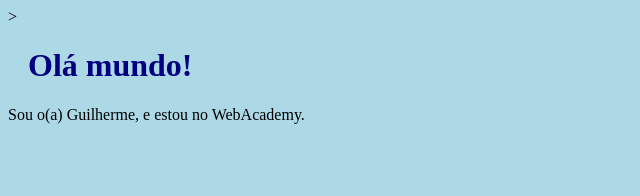
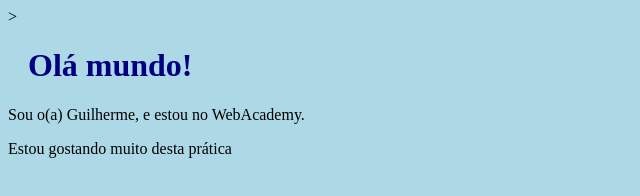
Before and after one commit to Jesus-jpg1/Ola-WebAcademy, a plain HTML site: page index.html in a window 1280 px wide. Shown: the whole page, without its empty margins (0-640 px from the left). Drawn offline with Linux system fonts and the light colour scheme.

Commit message:
Página principal com nova linha

```diff
--- a/index.html
+++ b/index.html
@@ -7,5 +7,6 @@
 <body>
     <h1>Olá mundo!</h1>
     <p>Sou o(a) Guilherme, e estou no WebAcademy.</p>
+    <p>Estou gostando muito desta prática</p>
 </body>
 </html>
```
